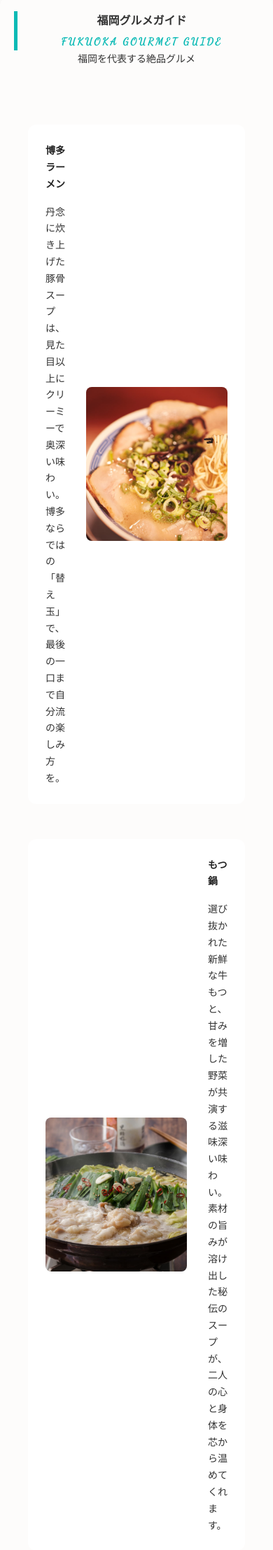
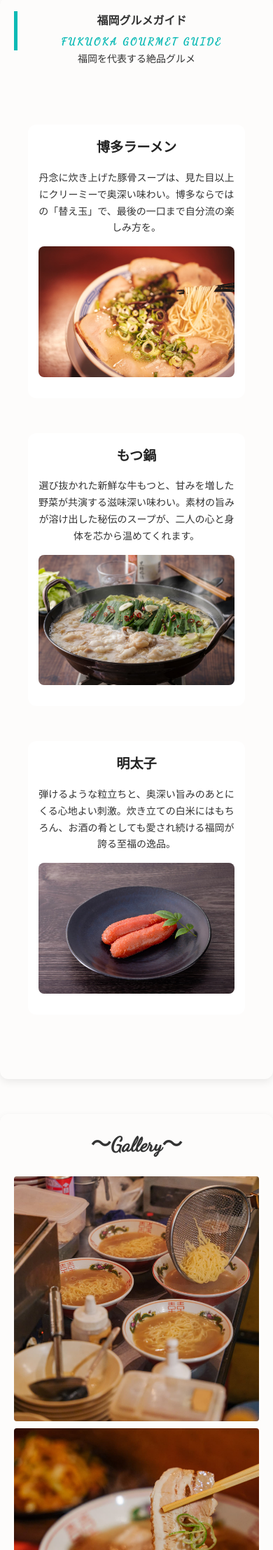
Before and after one commit to pythonyasu0706-cpu/kankou_project, a Flask app: page /foods in a window 390 px wide. Shown: the part 272-2487 px from the top of the page at 70% size. Run offline with Flask 3, Linux system fonts and the light colour scheme.

Commit message:
コースページとグルメ/スポットページのスマホ用CSSを実装

```diff
--- a/static/css/components.css
+++ b/static/css/components.css
@@ -184,7 +184,6 @@ partials/footer.html 開始
 .footer-nav ul {
     display: flex;
     justify-content: center;
-    /* text-align: center; */
     align-items: center;
     list-style: none;
     padding: 0;
@@ -194,11 +193,10 @@ partials/footer.html 開始
 
 .footer-nav ul li {
     margin: 0;
-    /* liの余白をリセット */
     padding: 0;
-    /* liの内側の余白をリセット */
 }
 
+/* style.cssをリセット */
 .footer-nav a {
     color: #fff;
     text-decoration: none;
@@ -250,8 +248,12 @@ partials/footer.html 開始
 
     .footer-nav ul {
         flex-direction: column;
-        /* align-items: center; */
         gap: 10px;
+    }
+
+    /* 各おすすめスポットとかご当地グルメとかの間を開ける */
+    .footer-nav li a {
+        margin: 10px;
     }
 
     .footer-nav ul li:not(:last-child) {
--- a/static/css/pages/foods.css
+++ b/static/css/pages/foods.css
@@ -1,35 +1,5 @@
 @charset 'utf-8';
 /* foods.css */
-
-/* ==========================================
-    全体レイアウト
-   ========================================== */
-/* body {
-    background-color: var(--color-bg);
-    color: var(--color-text);
-    font-size: var(--font-base);
-    font-family: "Helvetica Neue", Arial, "Hiragino Kaku Gothic ProN", sans-serif;
-    line-height: 1.7;
-    margin: 0;
-} */
-
-/* ==========================================
-    ヘッダー・タイトルエリア
-   ========================================== */
-/* .main-img,
-header {
-    background: var(--color-main);
-    color: white;
-    text-align: center;
-    padding: 60px 20px;
-}
-
-.main-img h3,
-header h1 {
-    font-size: var(--font-xl);
-    letter-spacing: 0.1em;
-    margin: 0;
-} */
 
 .txt-center h3 span {
     display: block;
@@ -319,3 +289,113 @@ footer {
     transform: scale(1.05);
     box-shadow: 0 4px 10px rgba(0, 0, 0, 0.2);
 }
+
+
+/* ４月２４日iphoneX表示用に追記 */
+/* ==========================================
+   📱 iPhoneXなどスマホ最適化（追加のみ）
+   ========================================== */
+@media screen and (max-width: 480px) {
+
+    /* ▼ 横並び → 縦並び（ここが最重要） */
+    .add-bg-history .row {
+        flex-direction: column;
+        align-items: stretch;
+    }
+
+    /* ▼ 交互レイアウトも強制リセット */
+    .add-bg-history .row:nth-child(even) {
+        flex-direction: column;
+    }
+
+    /* ▼ カラム幅を100%に */
+    .col-md-5,
+    .col-md-7 {
+        width: 100%;
+        max-width: 100%;
+    }
+
+    /* ▼ 画像を自然な高さに */
+    .add-bg-history img {
+        width: 100%;
+        height: auto;
+        margin-bottom: 15px;
+    }
+
+    /* ▼ テキスト中央寄せ */
+    .col-md-7 {
+        text-align: center;
+    }
+
+    /* ▼ 余白調整 */
+    .add-bg-history .row {
+        padding: 15px;
+        gap: 15px;
+    }
+
+    /* ▼ タイトル少し小さく */
+    h4 {
+        font-size: 1.2rem;
+    }
+
+    /* ▼ メイン見出し */
+    .main-img {
+        padding: 40px 10px;
+    }
+
+    .main-img h3 {
+        font-size: 1.5rem;
+    }
+
+    /* ===== ギャラリー ===== */
+
+    .gallery {
+        flex-direction: column;
+        gap: 20px;
+        margin: 50px auto;
+    }
+
+    .gallery-image {
+        width: 100%;
+    }
+
+    .gallery-thumbnails {
+        grid-template-columns: repeat(2, 1fr);
+    }
+
+    .gallery-content .title {
+        font-size: 1.8rem;
+        text-align: center;
+    }
+
+
+    /* ４月２４日iphoneX表示用で
+２か所目（福岡タワー）の文書と画像を
+１か所目３か所目に合わせる追記 */
+    /* 福岡タワーの順番をスマホだけ統一 */
+
+    /* 2つ目のrow（福岡タワー） */
+    .add-bg-history .row:nth-of-type(2) .col-md-5 {
+        order: 2;
+        /* 画像を下へ */
+    }
+
+    .add-bg-history .row:nth-of-type(2) .col-md-7 {
+        order: 1;
+        /* テキストを上へ */
+    }
+
+
+
+    /* ギャラリーメイン画像を非表示 */
+    /* ここかからスマホ版 */
+    .gallery-image {
+        display: none;
+    }
+
+
+    /* ギャラリーをスマホで1列に表示 */
+    .gallery-thumbnails {
+        grid-template-columns: 1fr;
+    }
+}
```
Also changed, not shown: static/css/pages/course.css (+62 -37 lines).
